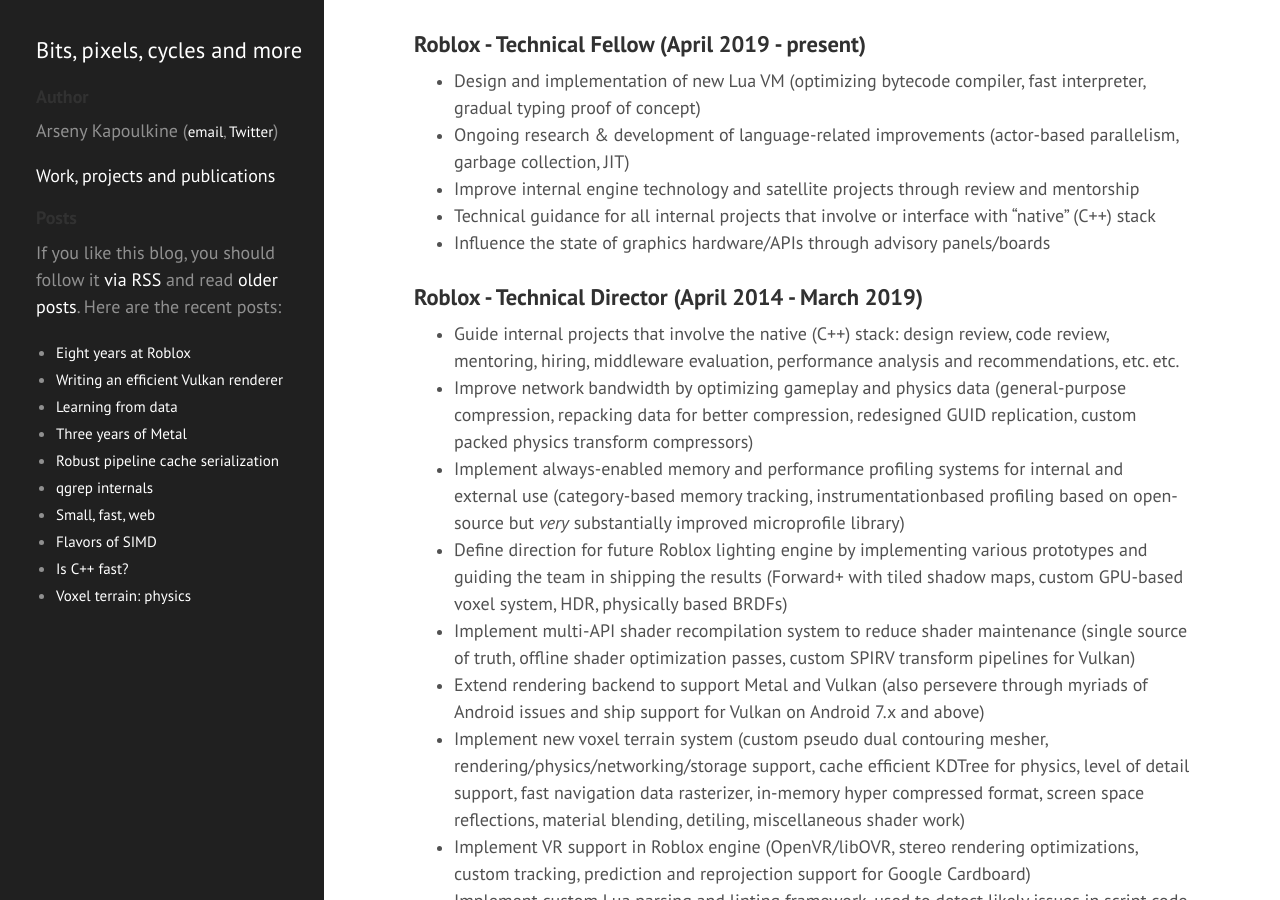
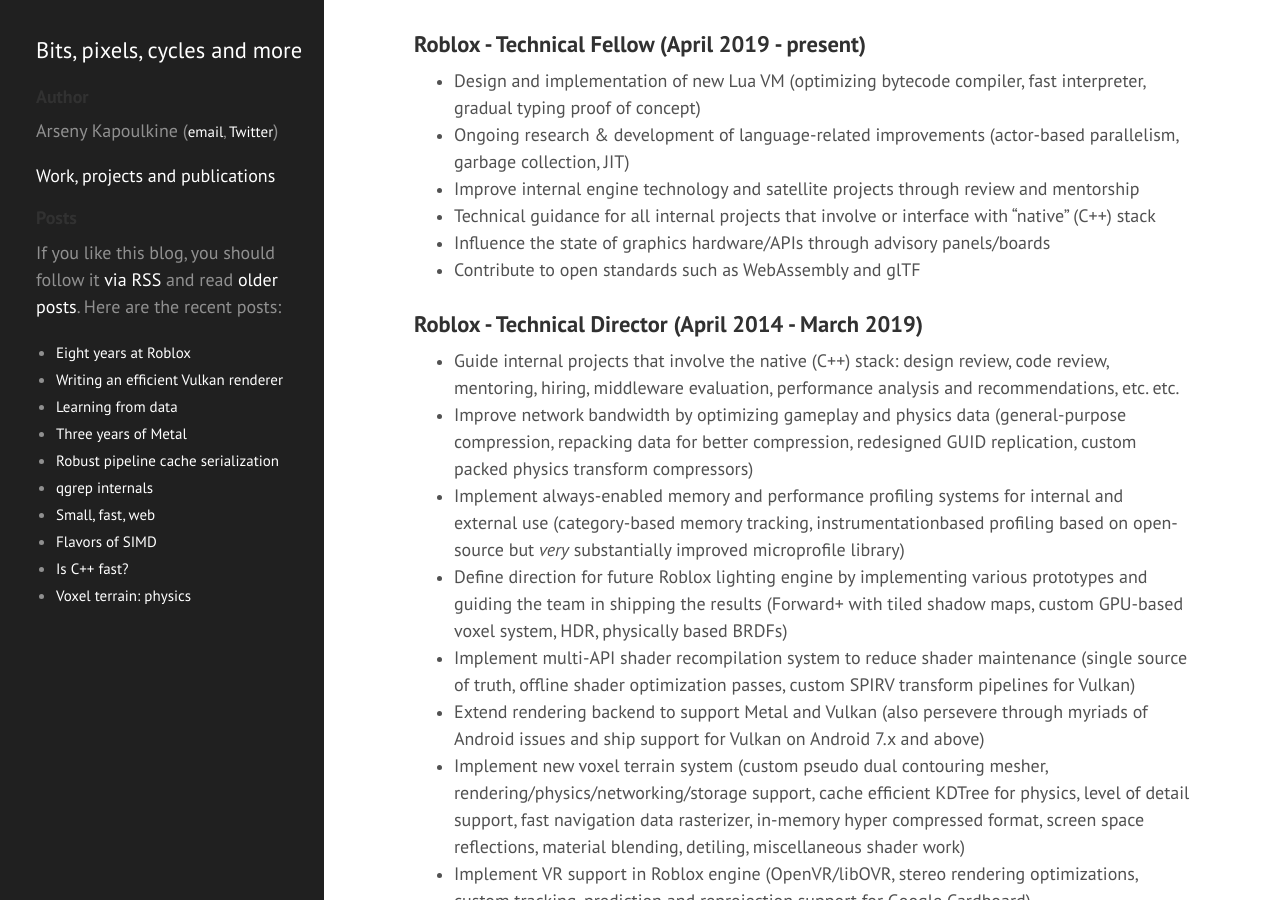
Before and after one commit to zeux/zeux.github.io, a Jekyll site: the page built from resume.md, in a window 1280 px wide and 900 px high, scrolled down 360 px. Built offline with Jekyll 4.4.1, drawn with Linux system fonts in a browser that asks for light colours.

Commit message:
Update resume.md

```diff
--- a/resume.md
+++ b/resume.md
@@ -18,6 +18,7 @@
 - Improve internal engine technology and satellite projects through review and mentorship
 - Technical guidance for all internal projects that involve or interface with "native" (C++) stack
 - Influence the state of graphics hardware/APIs through advisory panels/boards
+- Contribute to open standards such as WebAssembly and glTF
 
 ### Roblox - Technical Director (April 2014 - March 2019)
 
```
